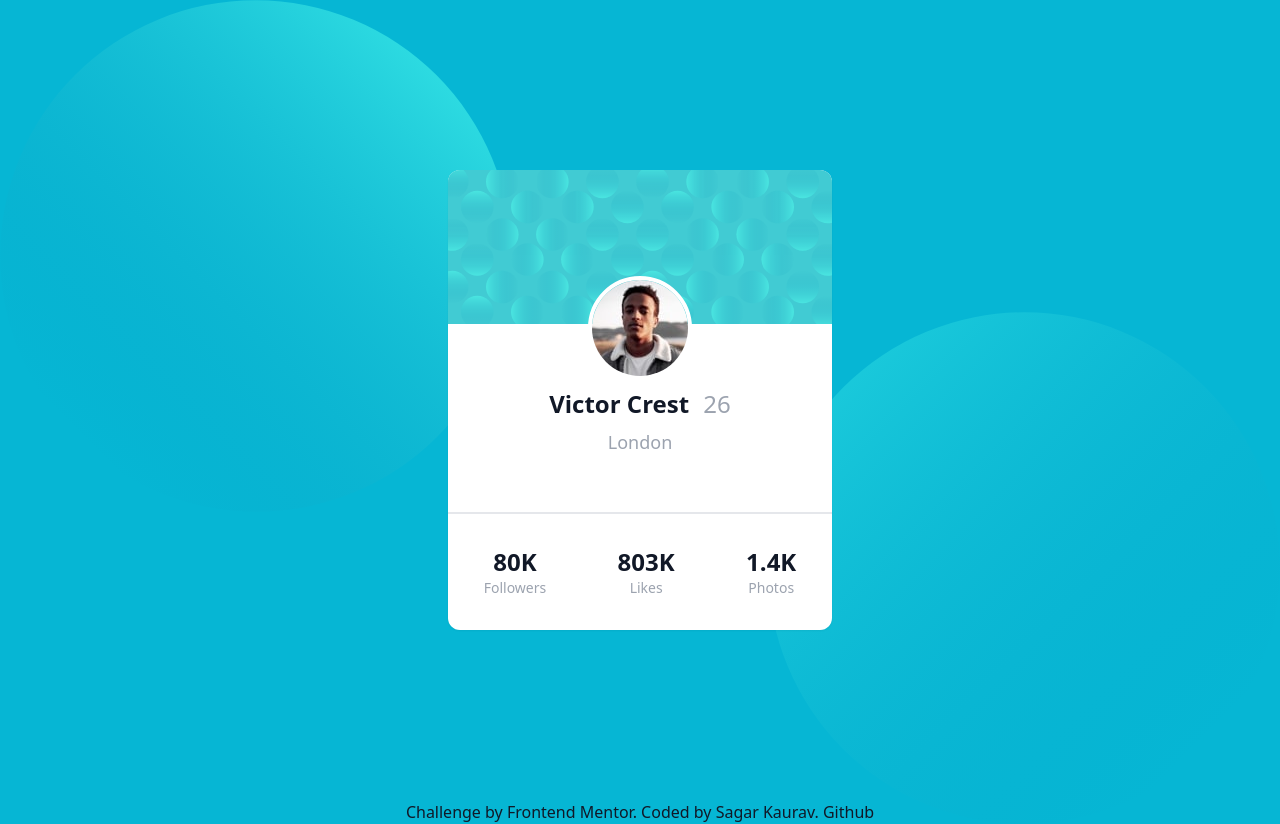
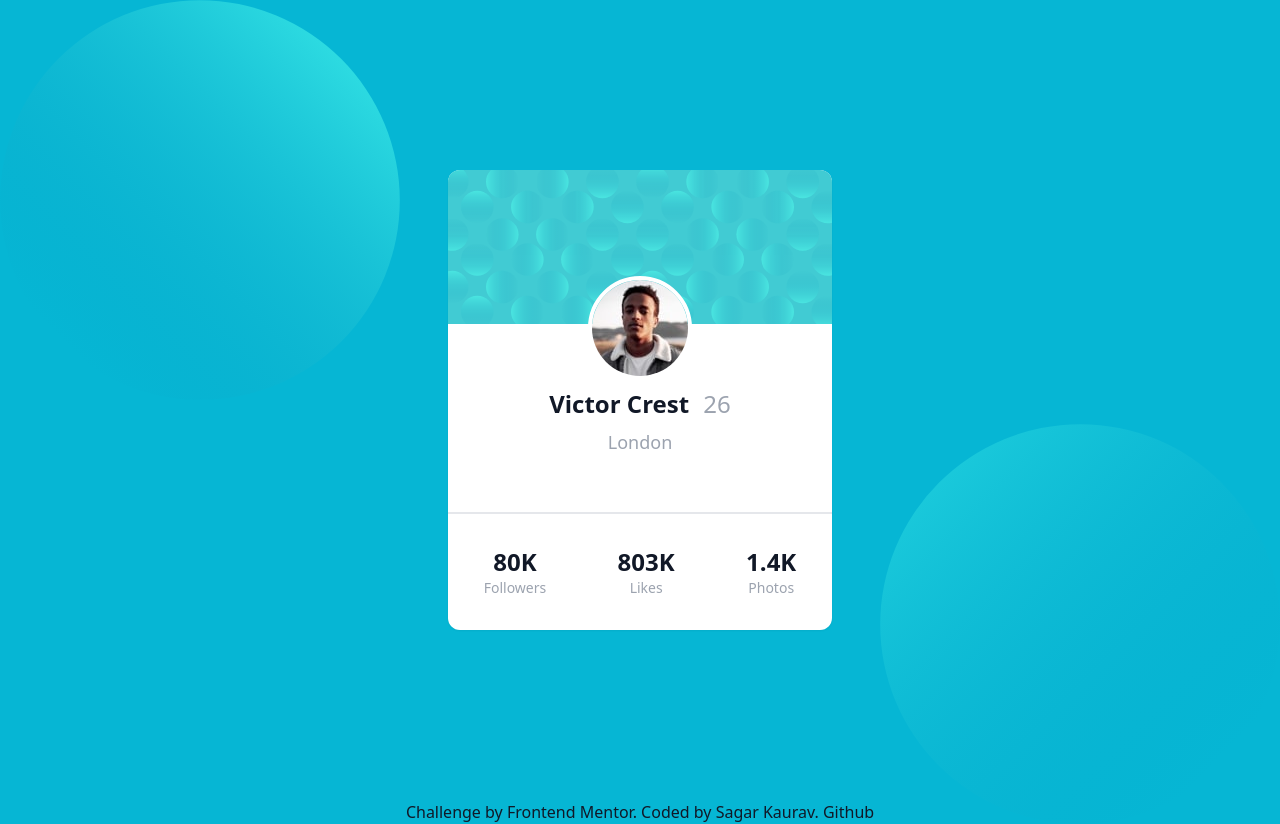
Before and after one commit to sagarkaurav/frontendmentor-solutions, a website: page profile-card-component/public/index.html in a window 1280 px wide. Drawn offline with nearby package versions, Linux system fonts and the light colour scheme; files that its build step writes are made by us from their sources.

Commit message:
give fix size to background

```diff
--- a/profile-card-component/public/index.html
+++ b/profile-card-component/public/index.html
@@ -14,7 +14,7 @@
   <style>
     .background {
       background: url('./images/bg-pattern-top.svg') left top no-repeat,url('./images/bg-pattern-bottom.svg') right bottom no-repeat ;
-      background-size: 40%;
+      background-size: 400px;
     }
   </style>
   <link rel="stylesheet" href="css/styles.css">
```
